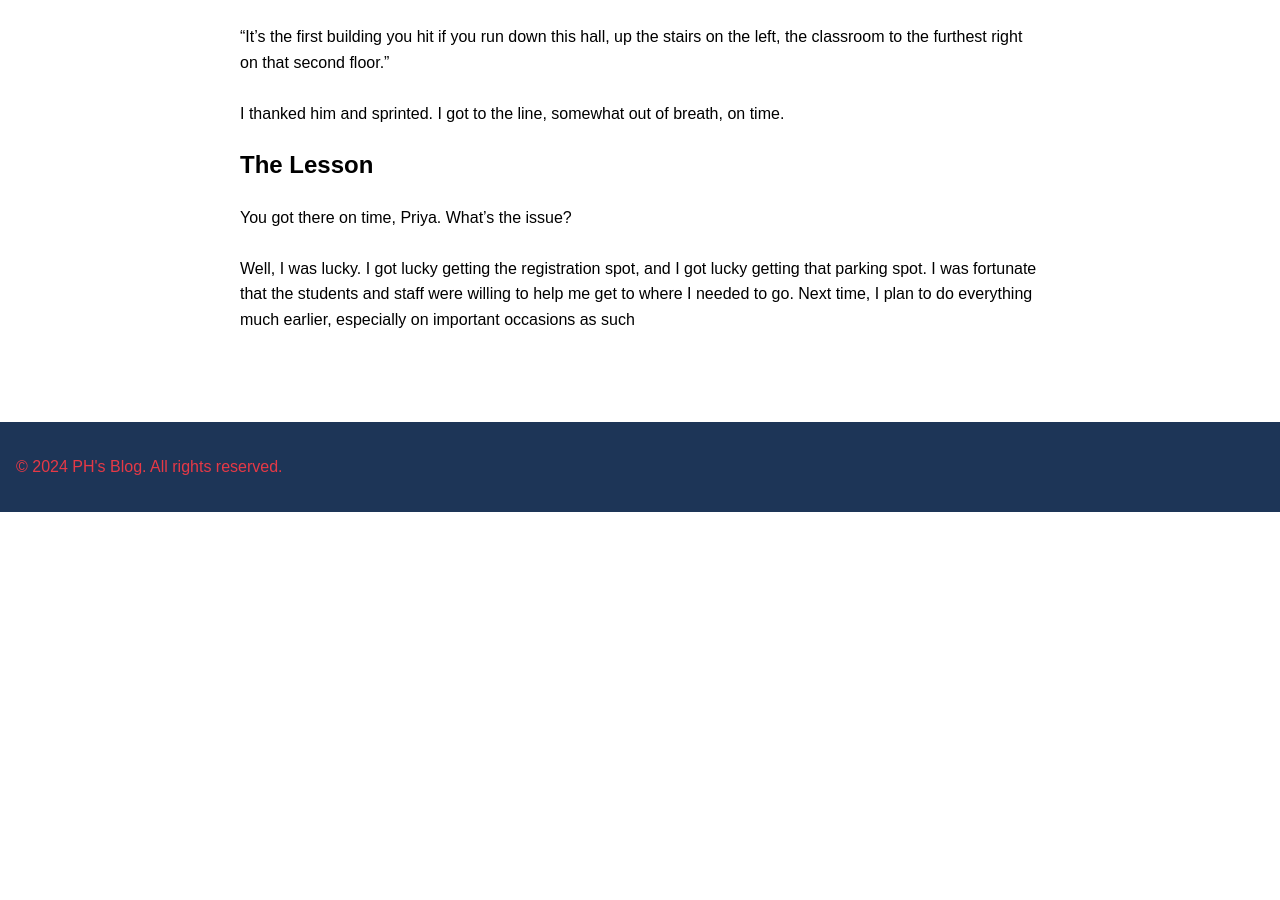
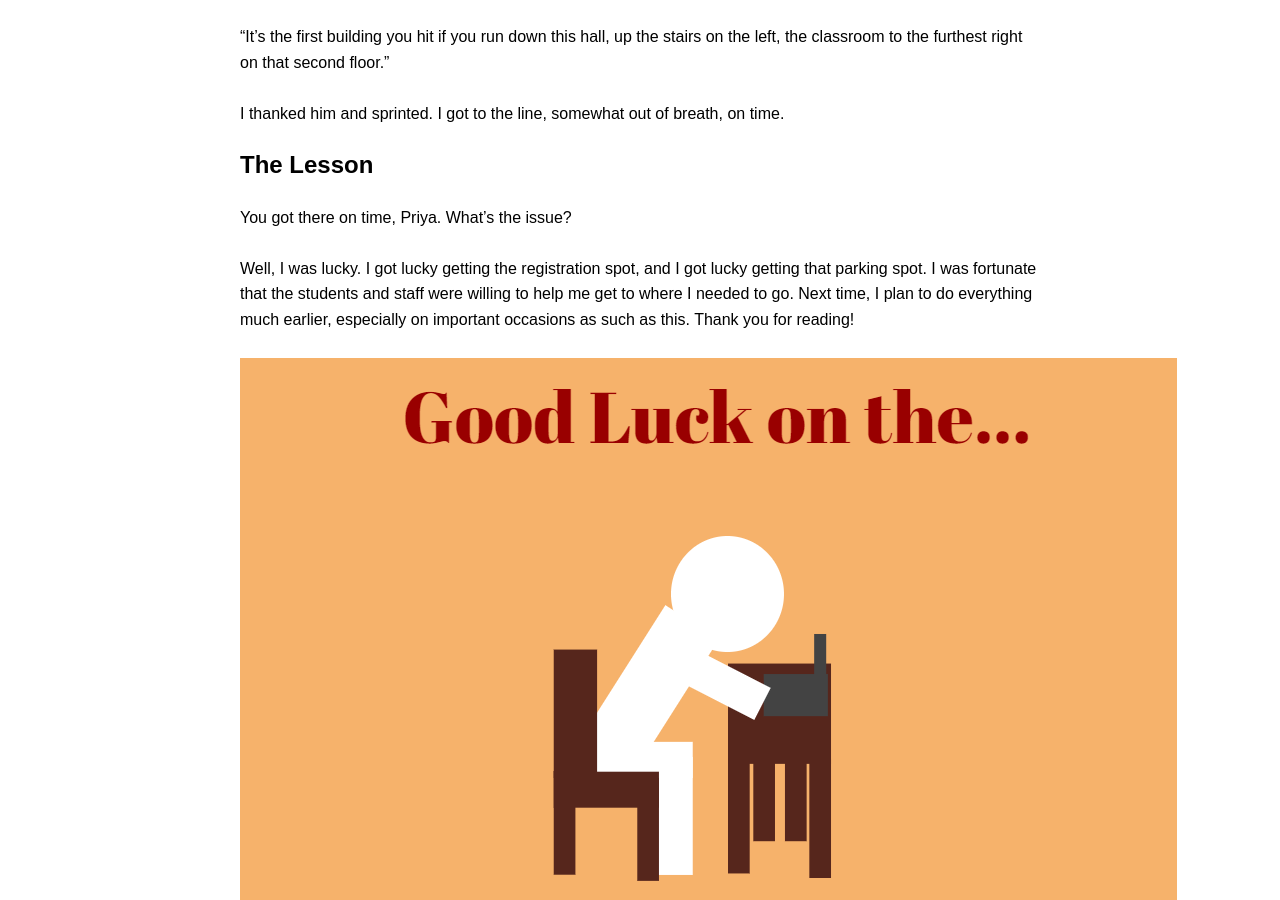
Before and after one commit to CaptainSapphire/PH-s-Blog, a Jekyll site: the page built from _posts/2024-10-15-A-Lesson-Learned:-The-SAT.md, in a window 1280 px wide and 900 px high, scrolled down 1070 px. Built offline with Jekyll 4.4.1, drawn with Linux system fonts in a browser that asks for light colours; our own code applies the rules of GitHub Pages for plain Markdown files; before the commit the page ends 1582 px from its top, so only the background shows below that.

Commit message:
Update 2024-10-15-A-Lesson-Learned:-The-SAT.md

```diff
--- a/_posts/2024-10-15-A-Lesson-Learned:-The-SAT.md
+++ b/_posts/2024-10-15-A-Lesson-Learned:-The-SAT.md
@@ -12,4 +12,5 @@ I sped-walked down the stairs and down the hall to a wide building with both doo
 I thanked him and sprinted. I got to the line, somewhat out of breath, on time.
 ## The Lesson
 You got there on time, Priya. What's the issue? <br><br>
-Well, I was lucky. I got lucky getting the registration spot, and I got lucky getting that parking spot. I was fortunate that the students and staff were willing to help me get to where I needed to go. Next time, I plan to do everything much earlier, especially on important occasions as such
+Well, I was lucky. I got lucky getting the registration spot, and I got lucky getting that parking spot. I was fortunate that the students and staff were willing to help me get to where I needed to go. Next time, I plan to do everything much earlier, especially on important occasions as such as this. Thank you for reading!<br><br>
+!["Good luck on the SAT!"](https://github.com/CaptainSapphire/PH-s-Blog/blob/main/assets/October%202024/blogpostsat.png?raw=true)
```
